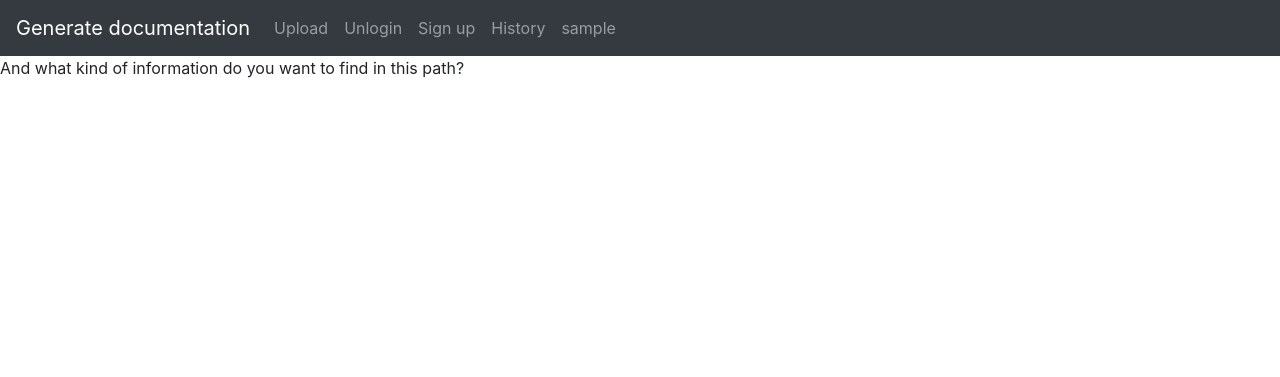
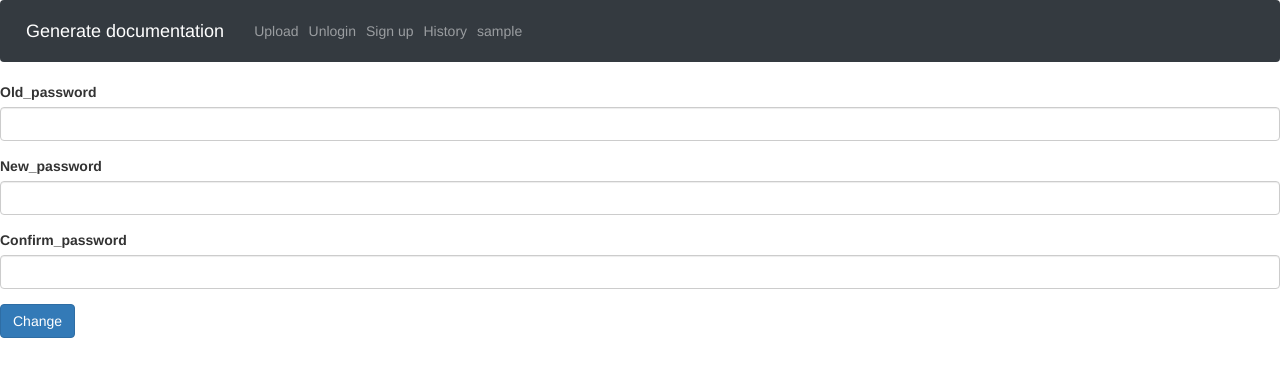
Before and after one commit to OlhaBerenchuk/kursova-serhii, a Flask app: page /change_password in a window 1280 px wide. Shown: the top 377 px of the page. Run offline with Flask 2, Linux system fonts and the light colour scheme; the visitor is signed in with stand-in values (Sample User, id 1); some libraries are stand-ins or nearby versions.

Commit message:
init filter and change password

```diff
--- a/app.py
+++ b/app.py
@@ -10,7 +10,7 @@ from flask_mail import Mail, Message
 from flask_sqlalchemy import SQLAlchemy
 from flask_bootstrap import Bootstrap
 
-from forms import UploadForm, SignUpForm, LogInForm
+from forms import UploadForm, SignUpForm, LogInForm, ChangeForm, FilterForm
 
 ALLOWED_EXTENSIONS = {'py'}
 
@@ -138,7 +138,6 @@ def signup():
             if is_password_correct(password, confirm_password):
                 try:
                     user = User(user_email=email, user_username=username, user_password=password)
-                    db.session.add(user)
                     db.session.commit()
                 except Exception as e:
                     print(e)
@@ -201,12 +200,20 @@ def documentation():
     return render_template('notlogin.html', user=None)
 
 
-@app.route('/history', methods=['GET'])
+@app.route('/history', methods=['GET', 'POST'])
 def history():
     if session.get('username'):
         result = list()
+        form = FilterForm()
         user = User.query.filter_by(user_email=session.get('username')).first()
-        files = File.query.filter_by(user_id=user.id).all()
+        if request.method == 'POST':
+            if form.validate_on_submit():
+                filter_name = str(form.filter.data)
+                files = File.query.filter_by(user_id=user.id, file_name=filter_name).all()
+            else:
+                files = []
+        else:
+            files = File.query.filter_by(user_id=user.id).all()
         for file in files:
             doc = Documentation.query.filter_by(file_id=file.id).first()
             if doc is not None:
@@ -215,7 +222,7 @@ def history():
                 res.append(file.upload_time)
                 res.append(doc.documentation_name)
                 result.append(res)
-        return render_template('history.html', rows=result, user=session.get('username'))
+        return render_template('history.html', rows=result, user=session.get('username'), form=form)
     return redirect(url_for('anywhere'))
 
 
@@ -261,6 +268,34 @@ def send_mail_by_filename():
     return redirect('/documentation')
 
 
+@app.route('/change_password', methods=['GET', 'POST'])
+def change_password():
+    if session.get('username'):
+        form = ChangeForm()
+        if request.method == 'POST':
+            if form.validate_on_submit():
+                old_password = sha256_decode(form.old_password.data)
+                user = User.query.filter_by(user_email=session.get('username')).first()
+                actual_password = user.user_password
+                new_password = sha256_decode(form.new_password.data)
+                confirm_password = sha256_decode(form.confirm_password.data)
+                if is_password_correct(new_password, confirm_password) and \
+                    is_password_correct(old_password, actual_password):
+                    try:
+                        user.user_password = new_password
+                        db.session.add(user)
+                        db.session.commit()
+                    except Exception:
+                        return render_template('error.html', message='Oops. Something is wrong!',
+                                               user=session.get('username'))
+                    return redirect(url_for('login'))
+                else:
+                    return render_template('error.html', message='Are you sure that password is right?')
+            return render_template('error.html', message='Form is not valid', user=session.get('username'))
+        return render_template('change.html', user=session.get('username'), form=form)
+    return redirect(url_for('anywhere'))
+
+
 @app.route('/<path:path>')
 def anywhere(path):
     return render_template('404.html', user=session.get('username'))
--- a/forms.py
+++ b/forms.py
@@ -19,3 +19,13 @@ class SignUpForm(FlaskForm):
     password = PasswordField('Password', validators=[InputRequired()])
     confirm_password = PasswordField('Confirm password', validators=[InputRequired()])
     signup = SubmitField('Sign up')
+
+
+class ChangeForm(FlaskForm):
+    old_password = PasswordField('Old_password', validators=[InputRequired()])
+    new_password = PasswordField('New_password', validators=[InputRequired()])
+    confirm_password = PasswordField('Confirm_password', validators=[InputRequired()])
+
+
+class FilterForm(FlaskForm):
+    filter = StringField('Filter name')
--- a/requirements.txt
+++ b/requirements.txt
@@ -36,7 +36,7 @@ Jinja2==2.10.1
 jmespath==0.9.4
 kiwisolver==1.1.0
 Mako==1.1.0
-Markdown==2.4.1
+Markdown==3.1.1
 MarkupSafe==1.1.1
 matplotlib==3.1.1
 mccabe==0.6.1
@@ -45,7 +45,6 @@ mutagen==1.42.0
 mysql-connector==2.2.9
 mysql-connector-python==8.0.17
 numpy==1.16.4
-pdoc==0.3.2
 pdoc3==0.7.2
 Pillow==6.1.0
 plotly==4.4.1
--- /dev/null
+++ b/templates/change.html
@@ -0,0 +1,15 @@
+{% include "header.html" %}
+{% extends "bootstrap/base.html" %}
+{% import "bootstrap/wtf.html" as wtf %}
+
+{% block body %}
+
+<form action="/change_password" enctype=multipart/form-data method="post">
+    {{ form.csrf_token }}
+    {{ wtf.form_field(form.old_password) }}
+    {{ wtf.form_field(form.new_password) }}
+    {{ wtf.form_field(form.confirm_password) }}
+    <input class="btn btn-primary" type=submit value="Change">
+</form>
+
+{% endblock %}
```
Also changed, not shown: templates/history.html (+8 -0 lines).
